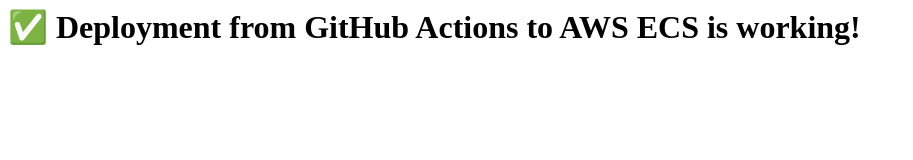
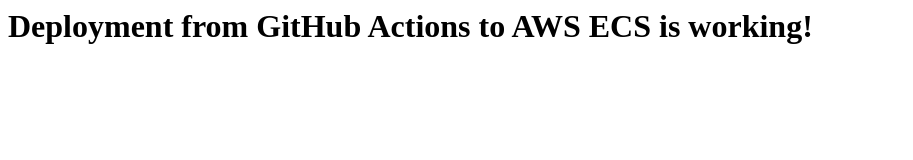
Before and after one commit to aishaparveez/Project3, a plain HTML site: page index.html in a window 1280 px wide. Shown: the whole page, without its empty margins (0-913 px from the left). Drawn offline with Linux system fonts and the light colour scheme.

Commit message:
Update index.html

```diff
--- a/index.html
+++ b/index.html
@@ -1 +1 @@
-<h1>✅ Deployment from GitHub Actions to AWS ECS is working!</h1>
+<h1>Deployment from GitHub Actions to AWS ECS is working!</h1>
```
